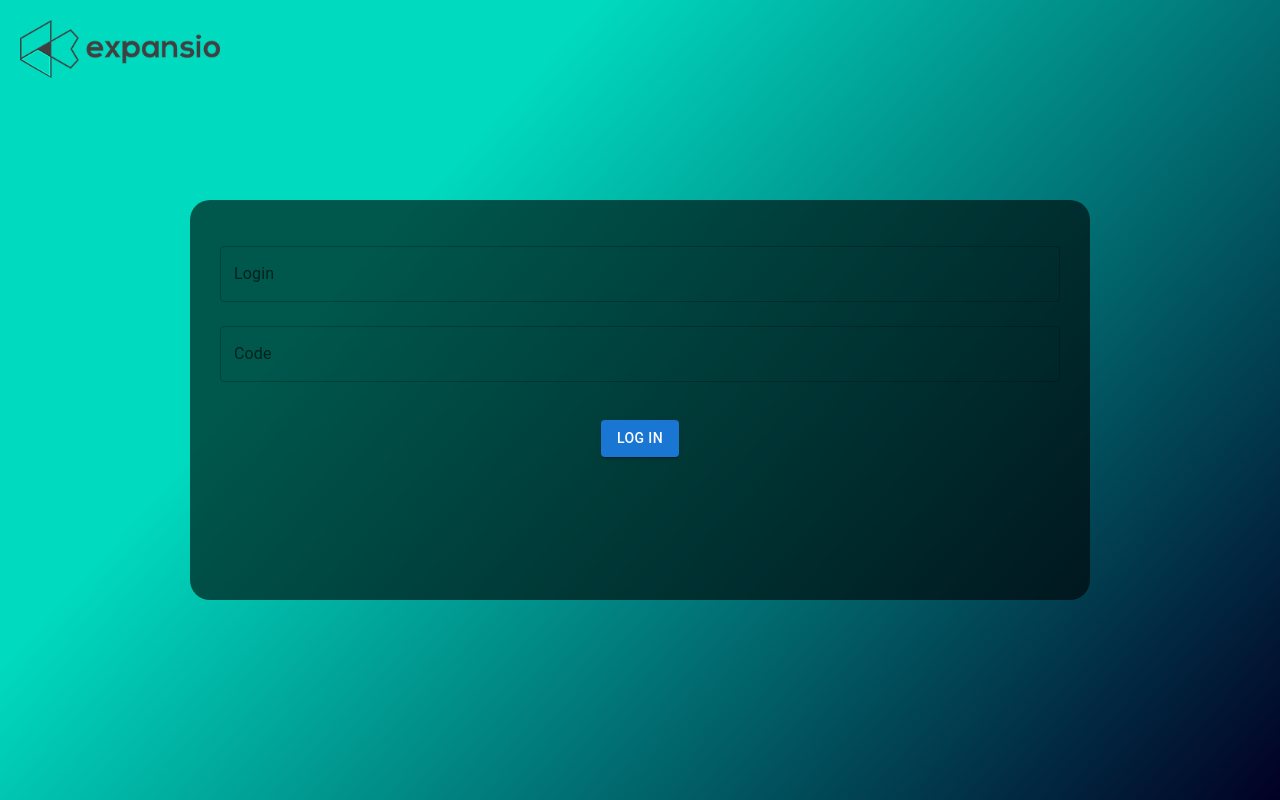
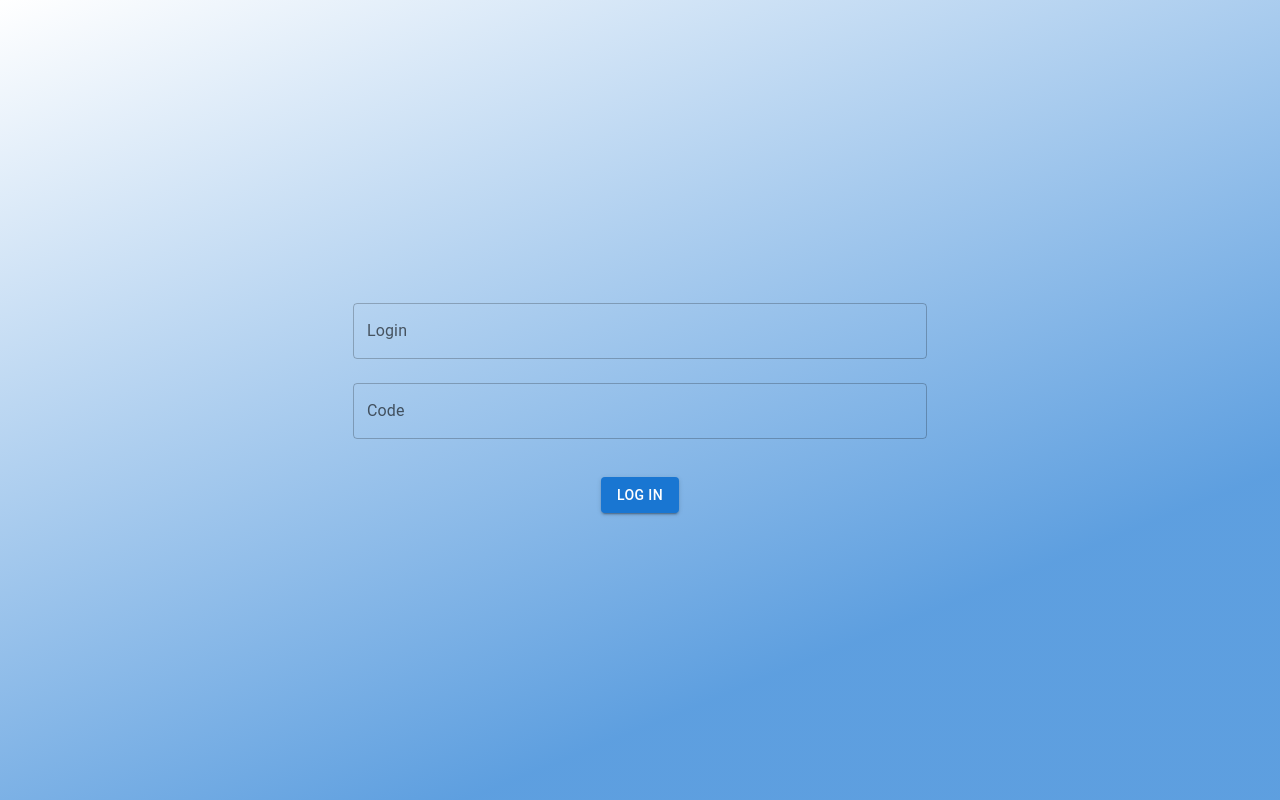
Before and after one commit to wojciechnowaczyk/quizz_app, a React (Create React App) app in the folder quiz_app/: page / in a window 1280 px wide. Built offline with nearby package versions, Linux system fonts and the light colour scheme.

Commit message:
Login component was redesigned

```diff
--- a/quiz_app/src/screens/dashboard/manageQuestions/components/questionsList.js
+++ b/quiz_app/src/screens/dashboard/manageQuestions/components/questionsList.js
@@ -1,9 +1,5 @@
 import React from "react";
-import styled from "styled-components";
 import Button from "../../../../components/button";
-import palette from "../../../../theme/colors";
-import { FontAwesomeIcon } from "@fortawesome/react-fontawesome";
-import { faClock } from "@fortawesome/free-solid-svg-icons";
 import questionsMocks from "../../../../mocks/questionsList.json";
 import Box from "@mui/material/Box";
 import Typography from "@mui/material/Typography";
@@ -61,19 +57,4 @@ const QuestionsList = ({ deleteQuestion, questionsToDisplay }) => {
   return <Box>{displayQuestions()}</Box>;
 };
 
-const Label = styled.div`
-  width: ${(props) => props.width}px;
-  height: 20px;
-  display: flex;
-  align-items: center;
-  font-family: "Lato", sans-serif;
-  font-weight: bold;
-  font-size: 20px;
-  color: ${palette.matisse};
-  & > svg {
-    margin-right: 15px;
-  }
-  margin-bottom: 20px;
-`;
-
 export default QuestionsList;
--- a/quiz_app/src/screens/dashboard/manageQuestions/index.js
+++ b/quiz_app/src/screens/dashboard/manageQuestions/index.js
@@ -4,8 +4,6 @@ import Button from "../../../components/button";
 import DashboardTitle from "../../../components/dashboardTitle";
 import QuestionsList from "./components/questionsList";
 import InputWithLabel from "../../../components/inputWithLabel";
-import TextareaWithLabel from "../../../components/textareaWithLabel";
-import Box from "@mui/material/Box";
 import TextField from "@mui/material/TextField";
 import Radio from "@mui/material/Radio";
 import styled from "styled-components";
--- a/quiz_app/src/screens/quiz/components/loginBox.js
+++ b/quiz_app/src/screens/quiz/components/loginBox.js
@@ -1,8 +1,8 @@
-import React, {useContext, useState} from 'react';
-import InputWithLabel from '../../../components/inputWithLabel';
+import React, { useContext, useState } from "react";
+import InputWithLabel from "../../../components/inputWithLabel";
 import Button from "../../../components/button";
-import { UserContext } from '../../../contexts/userContext';
-import { useCookies } from 'react-cookie';
+import { UserContext } from "../../../contexts/userContext";
+import { useCookies } from "react-cookie";
 
 const LoginBox = () => {
   const [login, setLogin] = useState();
@@ -10,28 +10,40 @@ const LoginBox = () => {
   const [cookies, setCookie] = useCookies();
   const user = useContext(UserContext);
   const setUserCookie = (userToken, userId) => {
-        setCookie('userToken', userToken, {path: '/', maxAge: 360});
-        setCookie('userId', userId, {path: '/', maxAge: 360})
+    setCookie("userToken", userToken, { path: "/", maxAge: 360 });
+    setCookie("userId", userId, { path: "/", maxAge: 360 });
   };
   const handleSubmit = () => {
-        fetch('http://localhost:3002/userLogin', {headers:{"Content-Type": "application/json", "Access-Control-Allow-Origin" : "*"},method: "POST", mode: "cors", body: JSON.stringify({login: login, code: code, date: new Date()})})
-        .then(res => res.json())
-        .then(resp => {
-            if(resp.userToken && resp.userId){
+    fetch("http://localhost:3002/userLogin", {
+      headers: {
+        "Content-Type": "application/json",
+        "Access-Control-Allow-Origin": "*",
+      },
+      method: "POST",
+      mode: "cors",
+      body: JSON.stringify({ login: login, code: code, date: new Date() }),
+    })
+      .then((res) => res.json())
+      .then((resp) => {
+        if (resp.userToken && resp.userId) {
           user.setUserToken(resp.userToken);
           user.setUserId(resp.userId);
           setUserCookie(resp.userToken, resp.userId);
         }
       })
-        .catch(err => console.log(err))
-    }
-    return(
+      .catch((err) => console.log(err));
+  };
+  return (
     <>
-            <InputWithLabel label="Login" onChange={setLogin}/>
-            <InputWithLabel label="Code" onChange={setCode}/>
-            <Button title="Log in" styles={{marginTop: 30}} onPress={handleSubmit}/>
+      <InputWithLabel label="Login" onChange={setLogin} />
+      <InputWithLabel label="Code" onChange={setCode} />
+      <Button
+        title="Log in"
+        styles={{ marginTop: 30 }}
+        onPress={handleSubmit}
+      />
     </>
-    )
-}
+  );
+};
 
 export default LoginBox;
--- a/quiz_app/src/screens/quiz/index.js
+++ b/quiz_app/src/screens/quiz/index.js
@@ -1,75 +1,60 @@
-import React, { useEffect, useState} from 'react';
-import styled from 'styled-components';
-import Logotype from '../../assets/img/logo_expansio.png';
-import { UserContext } from '../../contexts/userContext';
-import { useCookies } from 'react-cookie';
-import palette from '../../theme/colors';
-import Question from './components/questions';
-import LoginBox from './components/loginBox';
-import Button from '../../components/button';
+import React, { useEffect, useState } from "react";
+import styled from "styled-components";
+import { UserContext } from "../../contexts/userContext";
+import { useCookies } from "react-cookie";
+import palette from "../../theme/colors";
+import Question from "./components/questions";
+import LoginBox from "./components/loginBox";
+import Button from "../../components/button";
+import Box from "@mui/material/Box";
 
-const  MainScreen = () => {
-    const [userToken, setUserToken] = useState('');
-    const [userId, setUserId] = useState('');
+const MainScreen = () => {
+  const [userToken, setUserToken] = useState("");
+  const [userId, setUserId] = useState("");
   const [cookies, setCookie, removeCookie] = useCookies();
-    const value ={userToken, setUserToken, userId, setUserId};
-    useEffect(()=>{
-        if(cookies?.userToken){
-            setUserToken(cookies.userToken)
+  const value = { userToken, setUserToken, userId, setUserId };
+  useEffect(() => {
+    if (cookies?.userToken) {
+      setUserToken(cookies.userToken);
     }
-        if(cookies?.userId){
-            setUserId(cookies.userId)
+    if (cookies?.userId) {
+      setUserId(cookies.userId);
     }
-    },[userToken, cookies])
+  }, [userToken, cookies]);
   const logout = () => {
     setUserToken(null);
     setUserId(null);
     removeCookie("userToken");
     removeCookie("userId");
-    }
+  };
   return (
     <UserContext.Provider value={value}>
       <MainBox>
-                <Logo src={Logotype}/>
-                {cookies.userToken && <Button title="Logout" styles={buttonStyles} onPress={logout}/>}
-                <InnerBox>
+        {cookies.userToken && (
+          <Button title="Logout" styles={buttonStyles} onPress={logout} />
+        )}
+        <Box>
           {!userToken && <LoginBox />}
           {userToken && <Question />}
-                </InnerBox>
+        </Box>
       </MainBox>
     </UserContext.Provider>
-    )
-}
+  );
+};
 
 const MainBox = styled.div`
   width: 100%;
   height: 100vh;
-    background: rgb(2,0,36);
+  background: rgba(2, 0, 36, 0.5);
   background: ${palette.background};
   display: flex;
   align-items: center;
   justify-content: center;
-`
+`;
 
-const InnerBox = styled.div`
-    width: 900px;
-    min-height: 400px;
-    background-color: rgba(0,0,0,0.6);
-    border-radius: 20px;
-    position: relative;
-    padding: 30px;
-    box-sizing: border-box;
-`
-const Logo = styled.img`
-    width: 200px;
-    position: absolute;
-    top: 20px;
-    left: 20px;
-`
-
-const buttonStyles={
+const buttonStyles = {
   position: "absolute",
   top: "20px",
-    right: "20px"
-}
+  right: "20px",
+};
 export default MainScreen;
--- a/quiz_app/src/theme/colors.js
+++ b/quiz_app/src/theme/colors.js
@@ -4,12 +4,13 @@ const palette = {
   aliceBlue: "#edf6f9",
   pippin: "#ffddd2",
   copper: "#e29578",
-    background: 'linear-gradient(312deg, rgba(2,0,36,1) 0%, rgba(0,218,191,1) 70%)',
+  background:
+    "linear-gradient(158deg, rgba(255,255,255,0.7) 0%, rgba(25,118,210,0.7) 75%)",
   white: "#fff",
   matisse: "#3d5a80",
   lightCyan: "#e0fbfc",
   bondiBlue: "#118ab2",
   shadowLime: "#d4e09b",
-}
+};
 
 export default palette;
```
Lines whose indentation alone changed are shown as unchanged.
